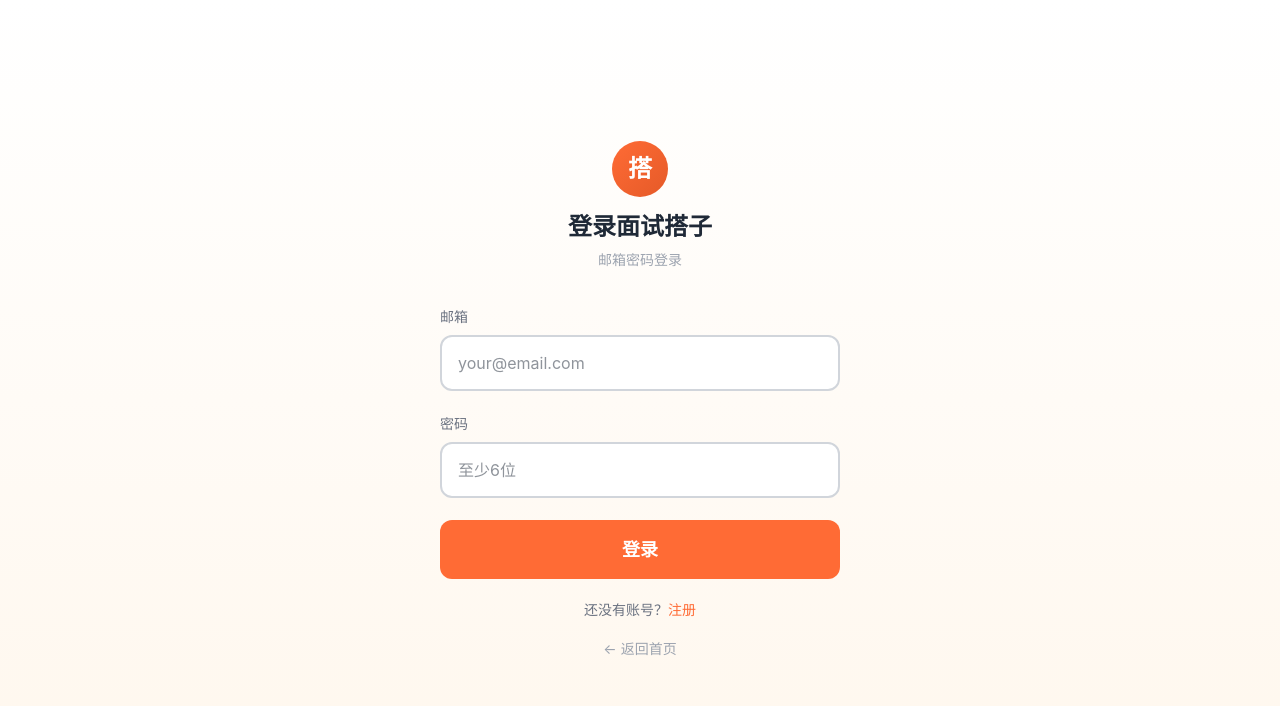
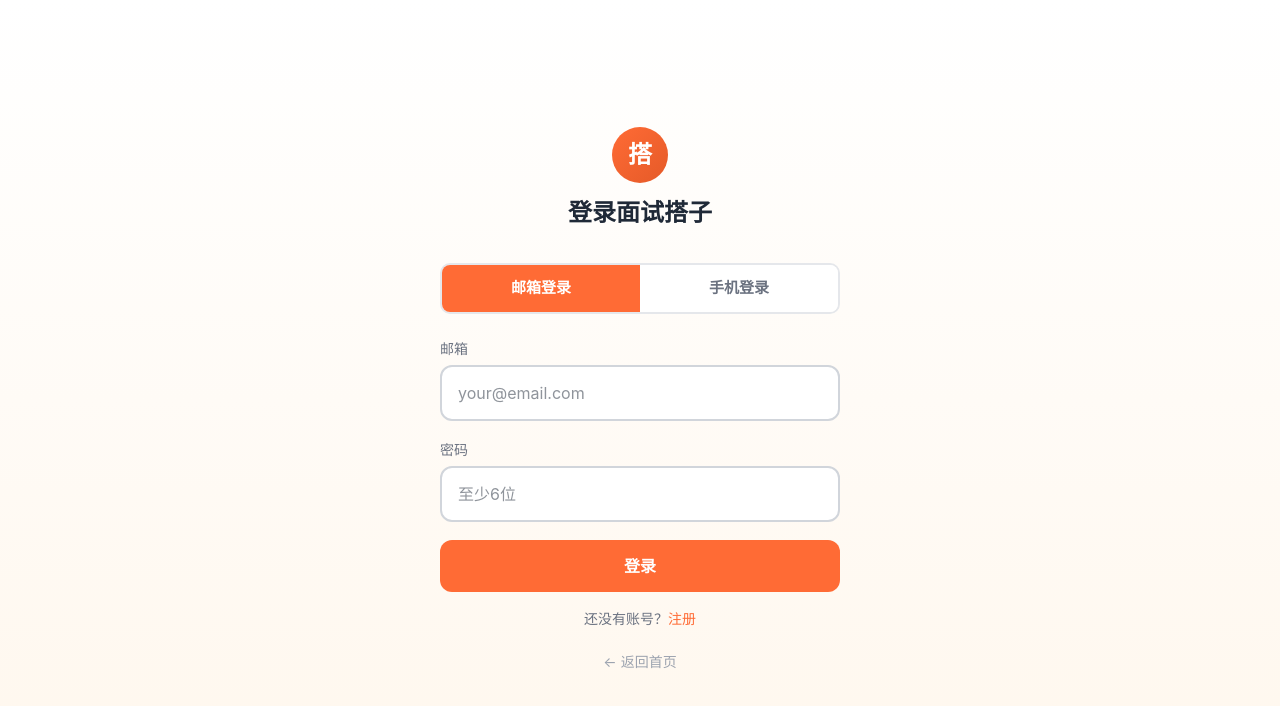
Before and after one commit to seller-mind/mianshidazi, a Next.js app: page /login in a window 1280 px wide. Shown: the top 706 px of the page. Built offline with nearby package versions, Linux system fonts and the light colour scheme; no server answers.

Commit message:
feat: 登录页支持邮箱密码+手机验证码双模式，短信改用dypns API

```diff
--- a/src/app/api/auth/sms/route.ts
+++ b/src/app/api/auth/sms/route.ts
@@ -1,6 +1,6 @@
 import { NextRequest, NextResponse } from 'next/server';
 
-// 简单的内存验证码存储（生产环境应使用Redis）
+// 内存验证码存储
 const codeStore = new Map<string, { code: string; expires: number }>();
 
 // 清理过期验证码
@@ -11,20 +11,20 @@ setInterval(() => {
   }
 }, 60000);
 
-async function sendSms(phone: string, code: string): Promise<boolean> {
+async function sendSmsViaDypns(phone: string, code: string): Promise<boolean> {
   const accessKeyId = process.env.ALIYUN_SMS_ACCESS_KEY_ID;
   const accessKeySecret = process.env.ALIYUN_SMS_ACCESS_KEY_SECRET;
   const signName = process.env.ALIYUN_SMS_SIGN_NAME;
   const templateCode = process.env.ALIYUN_SMS_TEMPLATE_CODE;
 
-  // 没配置则走开发模式
-  if (!accessKeyId || !accessKeySecret || !signName || !templateCode) {
+  if (!accessKeyId || !accessKeySecret) {
     console.log(`[DEV] SMS not configured, code for ${phone}: ${code}`);
     return false;
   }
 
   try {
-    const Dysmsapi20170525 = await import('@alicloud/dysmsapi20170525');
+    // 优先使用 dypns（短信认证服务，无需资质审核）
+    const Dypnsapi = await import('@alicloud/dypnsapi20170525');
     const OpenApi = await import('@alicloud/openapi-client');
     const Util = await import('@alicloud/tea-util');
 
@@ -32,86 +32,102 @@ async function sendSms(phone: string, code: string): Promise<boolean> {
       accessKeyId,
       accessKeySecret,
     });
-    config.endpoint = 'dysmsapi.aliyuncs.com';
-    const client = new Dysmsapi20170525.default(config);
+    // dypns 的 endpoint
+    config.endpoint = 'dypnsapi.aliyuncs.com';
+    const client = new Dypnsapi.default(config);
 
-    const sendReq = new Dysmsapi20170525.SendSmsRequest({
-      phoneNumbers: phone,
-      signName,
-      templateCode,
+    // 使用 SendSms 接口
+    const sendReq = new Dypnsapi.SendSmsRequest({
+      phoneNumber: phone,
+      signName: signName || '速通互联验证码',
+      templateCode: templateCode || '100001',
       templateParam: JSON.stringify({ code, min: '5' }),
     });
 
     const runtime = new Util.RuntimeOptions({});
     const result = await client.sendSmsWithOptions(sendReq, runtime);
 
-    console.log(`[SMS] Send to ${phone}, code=${result.body?.code}, message=${result.body?.message}`);
+    console.log(`[SMS-DYPNS] Send to ${phone}, code=${result.body?.code}, message=${result.body?.message}`);
     return result.body?.code === 'OK';
-  } catch (smsError) {
-    console.error('[SMS] API error:', smsError);
-    return false;
+  } catch (dypnsError) {
+    console.error('[SMS-DYPNS] Error, falling back to dysms:', dypnsError);
+
+    // fallback 到 dysms
+    try {
+      const Dysmsapi = await import('@alicloud/dysmsapi20170525');
+      const OpenApi = await import('@alicloud/openapi-client');
+      const Util = await import('@alicloud/tea-util');
+
+      const config = new OpenApi.Config({ accessKeyId, accessKeySecret });
+      config.endpoint = 'dysmsapi.aliyuncs.com';
+      const client = new Dysmsapi.default(config);
+
+      const sendReq = new Dysmsapi.SendSmsRequest({
+        phoneNumbers: phone,
+        signName: signName || '速通互联验证码',
+        templateCode: templateCode || '100001',
+        templateParam: JSON.stringify({ code, min: '5' }),
+      });
+
+      const runtime = new Util.RuntimeOptions({});
+      const result = await client.sendSmsWithOptions(sendReq, runtime);
+
+      console.log(`[SMS-DYSMS] Send to ${phone}, code=${result.body?.code}, message=${result.body?.message}`);
+      return result.body?.code === 'OK';
+    } catch (dysmsError) {
+      console.error('[SMS-DYSMS] Error:', dysmsError);
+      return false;
+    }
   }
 }
 
 export async function POST(request: NextRequest) {
   try {
-    const { phone, action } = await request.json();
+    const { phone, action, code: inputCode } = await request.json();
 
     if (!phone || !/^1[3-9]\d{9}$/.test(phone)) {
       return NextResponse.json({ error: '手机号格式不正确' }, { status: 400 });
     }
 
     if (action === 'send') {
-      // 检查频率限制：60秒内只能发一次
+      // 频率限制
       const existing = codeStore.get(phone);
       if (existing && existing.expires > Date.now() - 54000) {
         return NextResponse.json({ error: '发送太频繁，请60秒后再试' }, { status: 429 });
       }
 
-      // 生成6位验证码
       const code = Math.floor(100000 + Math.random() * 900000).toString();
-      codeStore.set(phone, { code, expires: Date.now() + 300000 }); // 5分钟有效
+      codeStore.set(phone, { code, expires: Date.now() + 300000 });
 
-      // 调用阿里云短信API发送
-      const smsSuccess = await sendSms(phone, code);
+      const smsSuccess = await sendSmsViaDypns(phone, code);
 
       if (!smsSuccess) {
-        // 开发环境：短信发送失败也返回成功，验证码打印在控制台
         console.log(`[DEV] Fallback - SMS code for ${phone}: ${code}`);
       }
 
       return NextResponse.json({ success: true, message: '验证码已发送' });
 
     } else if (action === 'verify') {
-      // 验证验证码
-      const { code } = await request.json();
+      if (!inputCode || !/^\d{6}$/.test(inputCode)) {
+        return NextResponse.json({ error: '请输入6位验证码' }, { status: 400 });
+      }
+
       const stored = codeStore.get(phone);
-
-      if (!stored || stored.code !== code || stored.expires < Date.now()) {
+      if (!stored || stored.code !== inputCode || stored.expires < Date.now()) {
         return NextResponse.json({ error: '验证码错误或已过期' }, { status: 400 });
       }
 
-      // 验证成功，删除验证码
       codeStore.delete(phone);
 
       // 查找或创建用户
       const { createAdminClient } = await import('@/lib/supabase/admin');
       const supabase = createAdminClient();
 
-      // 先查用户
-      let { data: user } = await supabase
-        .from('users')
-        .select('*')
-        .eq('phone', phone)
-        .single();
+      let { data: user } = await supabase.from('users').select('*').eq('phone', phone).single();
 
       if (!user) {
-        // 创建新用户
         const { data: newUser, error } = await supabase
-          .from('users')
-          .insert({ phone })
-          .select()
-          .single();
+          .from('users').insert({ phone }).select().single();
         if (error) {
           console.error('Create user error:', error);
           return NextResponse.json({ error: '创建用户失败' }, { status: 500 });
@@ -122,22 +138,21 @@ export async function POST(request: NextRequest) {
       // 生成JWT
       const jwt = await import('jsonwebtoken');
       const token = jwt.sign(
-        { userId: user.id, phone: user.phone },
+        { userId: user.id, phone: user.phone, email: user.email },
         process.env.JWT_SECRET!,
         { expiresIn: '30d' }
       );
 
       const response = NextResponse.json({
         success: true,
-        user: { id: user.id, phone: user.phone, nickname: user.nickname, avatar_url: user.avatar_url },
+        user: { id: user.id, email: user.email, phone: user.phone, nickname: user.nickname },
       });
 
-      // 设置cookie
       response.cookies.set('msd_token', token, {
         httpOnly: true,
         secure: process.env.NODE_ENV === 'production',
         sameSite: 'lax',
-        maxAge: 30 * 24 * 60 * 60, // 30天
+        maxAge: 30 * 24 * 60 * 60,
         path: '/',
       });
 
--- a/src/app/login/page.tsx
+++ b/src/app/login/page.tsx
@@ -3,71 +3,125 @@
 import { useState } from 'react';
 import { useRouter } from 'next/navigation';
 
+type LoginMode = 'email' | 'phone';
+
 export default function LoginPage() {
   const router = useRouter();
-  const [mode, setMode] = useState<'login' | 'register'>('login');
+  const [mode, setMode] = useState<LoginMode>('email');
+  const [isRegister, setIsRegister] = useState(false);
+
+  // 邮箱登录
   const [email, setEmail] = useState('');
   const [password, setPassword] = useState('');
   const [confirmPassword, setConfirmPassword] = useState('');
+
+  // 手机登录
+  const [phone, setPhone] = useState('');
+  const [smsCode, setSmsCode] = useState('');
+  const [countdown, setCountdown] = useState(0);
+
   const [loading, setLoading] = useState(false);
   const [error, setError] = useState('');
 
-  const handleSubmit = async (e: React.FormEvent) => {
+  // 邮箱密码提交
+  const handleEmailSubmit = async (e: React.FormEvent) => {
     e.preventDefault();
     setError('');
 
     if (!email || !/^[^\s@]+@[^\s@]+\.[^\s@]+$/.test(email)) {
-      setError('请输入正确的邮箱地址');
-      return;
+      setError('请输入正确的邮箱地址'); return;
     }
-
     if (!password || password.length < 6) {
-      setError('密码至少6位');
-      return;
+      setError('密码至少6位'); return;
     }
-
-    if (mode === 'register' && password !== confirmPassword) {
-      setError('两次密码不一致');
-      return;
+    if (isRegister && password !== confirmPassword) {
+      setError('两次密码不一致'); return;
     }
 
     setLoading(true);
-
     try {
-      const endpoint = mode === 'login' ? '/api/auth/login' : '/api/auth/register';
+      const endpoint = isRegister ? '/api/auth/register' : '/api/auth/login';
       const res = await fetch(endpoint, {
         method: 'POST',
         headers: { 'Content-Type': 'application/json' },
-        body: JSON.stringify(mode === 'login' ? { email, password } : { email, password }),
+        body: JSON.stringify({ email, password }),
       });
       const data = await res.json();
+      if (!res.ok) { setError(data.error || '操作失败'); return; }
+      router.push('/');
+    } catch { setError('网络错误'); }
+    finally { setLoading(false); }
+  };
 
-      if (!res.ok) {
-        setError(data.error || '操作失败');
-        return;
-      }
+  // 发送验证码
+  const handleSendCode = async () => {
+    if (!/^1[3-9]\d{9}$/.test(phone)) { setError('请输入正确的手机号'); return; }
+    setLoading(true); setError('');
+    try {
+      const res = await fetch('/api/auth/sms', {
+        method: 'POST',
+        headers: { 'Content-Type': 'application/json' },
+        body: JSON.stringify({ phone, action: 'send' }),
+      });
+      const data = await res.json();
+      if (!res.ok) { setError(data.error || '发送失败'); return; }
+      setCountdown(60);
+      const timer = setInterval(() => {
+        setCountdown(prev => { if (prev <= 1) { clearInterval(timer); return 0; } return prev - 1; });
+      }, 1000);
+    } catch { setError('网络错误'); }
+    finally { setLoading(false); }
+  };
 
-      // 登录/注册成功，跳转首页
+  // 手机验证码提交
+  const handlePhoneSubmit = async (e: React.FormEvent) => {
+    e.preventDefault();
+    setError('');
+
+    if (!/^1[3-9]\d{9}$/.test(phone)) { setError('请输入正确的手机号'); return; }
+    if (!/^\d{6}$/.test(smsCode)) { setError('请输入6位验证码'); return; }
+
+    setLoading(true);
+    try {
+      const res = await fetch('/api/auth/sms', {
+        method: 'POST',
+        headers: { 'Content-Type': 'application/json' },
+        body: JSON.stringify({ phone, action: 'verify', code: smsCode }),
+      });
+      const data = await res.json();
+      if (!res.ok) { setError(data.error || '验证失败'); return; }
       router.push('/');
-    } catch {
-      setError('网络错误，请重试');
-    } finally {
-      setLoading(false);
-    }
+    } catch { setError('网络错误'); }
+    finally { setLoading(false); }
+  };
+
+  const inputStyle: React.CSSProperties = {
+    width: '100%', padding: '14px 16px', borderRadius: '12px',
+    border: '2px solid #D1D5DB', backgroundColor: '#FFFFFF', color: '#1F2937',
+    fontSize: '16px', outline: 'none', marginBottom: '12px',
+    boxSizing: 'border-box', resize: 'none', overflow: 'hidden',
+    lineHeight: '1.5', fontFamily: 'inherit',
+  };
+
+  const btnPrimary: React.CSSProperties = {
+    width: '100%', padding: '14px', borderRadius: '12px', border: 'none',
+    backgroundColor: '#FF6B35', color: '#FFFFFF', fontSize: '16px',
+    fontWeight: 600, cursor: 'pointer',
+  };
+
+  const btnDisabled: React.CSSProperties = {
+    ...btnPrimary, backgroundColor: '#D1D5DB', cursor: 'default',
   };
 
   return (
     <div style={{
-      minHeight: '100vh',
-      display: 'flex',
-      alignItems: 'center',
-      justifyContent: 'center',
-      background: 'linear-gradient(to bottom, #FFFFFF, #FFF7ED)',
+      minHeight: '100vh', display: 'flex', alignItems: 'center',
+      justifyContent: 'center', background: 'linear-gradient(to bottom, #FFFFFF, #FFF7ED)',
       padding: '20px',
     }}>
       <div style={{ width: '100%', maxWidth: '400px' }}>
         {/* Logo */}
-        <div style={{ textAlign: 'center', marginBottom: '36px' }}>
+        <div style={{ textAlign: 'center', marginBottom: '32px' }}>
           <div style={{
             width: '56px', height: '56px', borderRadius: '50%',
             background: 'linear-gradient(135deg, #FF6B35, #E55A28)',
@@ -75,99 +129,98 @@ export default function LoginPage() {
             color: '#FFFFFF', fontSize: '24px', fontWeight: 'bold',
             margin: '0 auto 12px',
           }}>搭</div>
-          <h1 style={{ fontSize: '24px', fontWeight: 'bold', color: '#1F2937', margin: '0 0 4px' }}>
-            {mode === 'login' ? '登录面试搭子' : '注册面试搭子'}
-          </h1>
-          <p style={{ fontSize: '14px', color: '#9CA3AF', margin: 0 }}>
-            {mode === 'login' ? '邮箱密码登录' : '创建账号开始使用'}
-          </p>
+          <h1 style={{ fontSize: '24px', fontWeight: 'bold', color: '#1F2937', margin: 0 }}>登录面试搭子</h1>
         </div>
 
-        <form onSubmit={handleSubmit}>
-          {/* 邮箱 */}
-          <div style={{ fontSize: '14px', color: '#6B7280', marginBottom: '8px', fontWeight: 500 }}>邮箱</div>
-          <textarea
-            rows={1}
-            value={email}
-            onChange={e => setEmail(e.target.value.trim())}
-            placeholder="your@email.com"
+        {/* 切换标签 */}
+        <div style={{ display: 'flex', marginBottom: '24px', borderRadius: '10px', overflow: 'hidden', border: '2px solid #E5E7EB' }}>
+          <button
+            onClick={() => { setMode('email'); setError(''); }}
             style={{
-              width: '100%', padding: '14px 16px', borderRadius: '12px',
-              border: '2px solid #D1D5DB', backgroundColor: '#FFFFFF', color: '#1F2937',
-              fontSize: '16px', outline: 'none', marginBottom: '16px',
-              boxSizing: 'border-box', resize: 'none', overflow: 'hidden',
-              lineHeight: '1.5', fontFamily: 'inherit',
+              flex: 1, padding: '12px', border: 'none', fontSize: '15px', fontWeight: 600,
+              backgroundColor: mode === 'email' ? '#FF6B35' : '#FFFFFF',
+              color: mode === 'email' ? '#FFFFFF' : '#6B7280',
+              cursor: 'pointer',
             }}
-          />
+          >邮箱登录</button>
+          <button
+            onClick={() => { setMode('phone'); setError(''); }}
+            style={{
+              flex: 1, padding: '12px', border: 'none', fontSize: '15px', fontWeight: 600,
+              backgroundColor: mode === 'phone' ? '#FF6B35' : '#FFFFFF',
+              color: mode === 'phone' ? '#FFFFFF' : '#6B7280',
+              cursor: 'pointer',
+            }}
+          >手机登录</button>
+        </div>
 
-          {/* 密码 */}
-          <div style={{ fontSize: '14px', color: '#6B7280', marginBottom: '8px', fontWeight: 500 }}>密码</div>
-          <textarea
-            rows={1}
-            value={password}
-            onChange={e => setPassword(e.target.value)}
-            placeholder="至少6位"
-            style={{
-              width: '100%', padding: '14px 16px', borderRadius: '12px',
-              border: '2px solid #D1D5DB', backgroundColor: '#FFFFFF', color: '#1F2937',
-              fontSize: '16px', outline: 'none', marginBottom: '16px',
-              boxSizing: 'border-box', resize: 'none', overflow: 'hidden',
-              lineHeight: '1.5', fontFamily: 'inherit',
-            }}
-          />
+        {mode === 'email' ? (
+          <form onSubmit={handleEmailSubmit}>
+            <div style={{ fontSize: '14px', color: '#6B7280', marginBottom: '6px', fontWeight: 500 }}>邮箱</div>
+            <textarea rows={1} value={email} onChange={e => setEmail(e.target.value.trim())}
+              placeholder="your@email.com" style={inputStyle} />
 
-          {/* 注册时确认密码 */}
-          {mode === 'register' && (
+            <div style={{ fontSize: '14px', color: '#6B7280', marginBottom: '6px', fontWeight: 500 }}>密码</div>
+            <textarea rows={1} value={password} onChange={e => setPassword(e.target.value)}
+              placeholder="至少6位" style={inputStyle} />
+
+            {isRegister && (
               <>
-              <div style={{ fontSize: '14px', color: '#6B7280', marginBottom: '8px', fontWeight: 500 }}>确认密码</div>
-              <textarea
-                rows={1}
-                value={confirmPassword}
-                onChange={e => setConfirmPassword(e.target.value)}
-                placeholder="再次输入密码"
-                style={{
-                  width: '100%', padding: '14px 16px', borderRadius: '12px',
-                  border: '2px solid #D1D5DB', backgroundColor: '#FFFFFF', color: '#1F2937',
-                  fontSize: '16px', outline: 'none', marginBottom: '16px',
-                  boxSizing: 'border-box', resize: 'none', overflow: 'hidden',
-                  lineHeight: '1.5', fontFamily: 'inherit',
-                }}
-              />
+                <div style={{ fontSize: '14px', color: '#6B7280', marginBottom: '6px', fontWeight: 500 }}>确认密码</div>
+                <textarea rows={1} value={confirmPassword} onChange={e => setConfirmPassword(e.target.value)}
+                  placeholder="再次输入密码" style={inputStyle} />
               </>
             )}
 
-          {/* 错误提示 */}
             {error && <div style={{ color: '#EF4444', fontSize: '14px', textAlign: 'center', marginBottom: '12px' }}>{error}</div>}
 
-          {/* 提交按钮 */}
+            <button type="submit" disabled={loading} style={loading ? btnDisabled : btnPrimary}>
+              {loading ? '请稍候...' : isRegister ? '注册' : '登录'}
+            </button>
+
+            <div style={{ textAlign: 'center', marginTop: '16px', fontSize: '14px', color: '#6B7280' }}>
+              {isRegister ? (
+                <>已有账号？<button onClick={() => { setIsRegister(false); setError(''); }} style={{ color: '#FF6B35', background: 'none', border: 'none', cursor: 'pointer', fontWeight: 500, fontSize: '14px' }}>登录</button></>
+              ) : (
+                <>还没有账号？<button onClick={() => { setIsRegister(true); setError(''); }} style={{ color: '#FF6B35', background: 'none', border: 'none', cursor: 'pointer', fontWeight: 500, fontSize: '14px' }}>注册</button></>
+              )}
+            </div>
+          </form>
+        ) : (
+          <form onSubmit={handlePhoneSubmit}>
+            <div style={{ fontSize: '14px', color: '#6B7280', marginBottom: '6px', fontWeight: 500 }}>手机号</div>
+            <textarea rows={1} value={phone} onChange={e => setPhone(e.target.value.replace(/\D/g, '').slice(0, 11))}
+              placeholder="请输入11位手机号" maxLength={11} style={inputStyle} />
+
+            <div style={{ fontSize: '14px', color: '#6B7280', marginBottom: '6px', fontWeight: 500 }}>验证码</div>
+            <div style={{ display: 'flex', gap: '8px', marginBottom: '12px' }}>
+              <textarea rows={1} value={smsCode} onChange={e => setSmsCode(e.target.value.replace(/\D/g, '').slice(0, 6))}
+                placeholder="6位验证码" maxLength={6} style={{ ...inputStyle, flex: 1, marginBottom: 0 }} />
               <button
-            type="submit"
-            disabled={loading}
+                type="button"
+                onClick={handleSendCode}
+                disabled={countdown > 0 || loading || phone.length !== 11}
                 style={{
-              width: '100%', padding: '16px', borderRadius: '12px', border: 'none',
-              backgroundColor: loading ? '#D1D5DB' : '#FF6B35', color: '#FFFFFF',
-              fontSize: '18px', fontWeight: 600, cursor: loading ? 'default' : 'pointer',
+                  padding: '14px 16px', borderRadius: '12px', border: 'none',
+                  backgroundColor: countdown > 0 || phone.length !== 11 ? '#D1D5DB' : '#FF6B35',
+                  color: '#FFFFFF', fontSize: '14px', fontWeight: 600, cursor: countdown > 0 ? 'default' : 'pointer',
+                  whiteSpace: 'nowrap',
                 }}
               >
-            {loading ? '请稍候...' : mode === 'login' ? '登录' : '注册'}
+                {countdown > 0 ? `${countdown}s` : '获取验证码'}
+              </button>
+            </div>
+
+            {error && <div style={{ color: '#EF4444', fontSize: '14px', textAlign: 'center', marginBottom: '12px' }}>{error}</div>}
+
+            <button type="submit" disabled={loading} style={loading ? btnDisabled : btnPrimary}>
+              {loading ? '请稍候...' : '登录'}
             </button>
           </form>
+        )}
 
-        {/* 切换登录/注册 */}
-        <div style={{ textAlign: 'center', marginTop: '20px', fontSize: '14px', color: '#6B7280' }}>
-          {mode === 'login' ? (
-            <>还没有账号？<button onClick={() => { setMode('register'); setError(''); }} style={{ color: '#FF6B35', background: 'none', border: 'none', cursor: 'pointer', fontWeight: 500, fontSize: '14px' }}>注册</button></>
-          ) : (
-            <>已有账号？<button onClick={() => { setMode('login'); setError(''); }} style={{ color: '#FF6B35', background: 'none', border: 'none', cursor: 'pointer', fontWeight: 500, fontSize: '14px' }}>登录</button></>
-          )}
-        </div>
-
-        {/* 返回首页 */}
-        <div style={{ textAlign: 'center', marginTop: '16px' }}>
-          <button
-            onClick={() => router.push('/')}
-            style={{ fontSize: '14px', color: '#9CA3AF', background: 'none', border: 'none', cursor: 'pointer' }}
-          >
+        <div style={{ textAlign: 'center', marginTop: '20px' }}>
+          <button onClick={() => router.push('/')} style={{ fontSize: '14px', color: '#9CA3AF', background: 'none', border: 'none', cursor: 'pointer' }}>
             ← 返回首页
           </button>
         </div>
```
Lines whose indentation alone changed are shown as unchanged.
